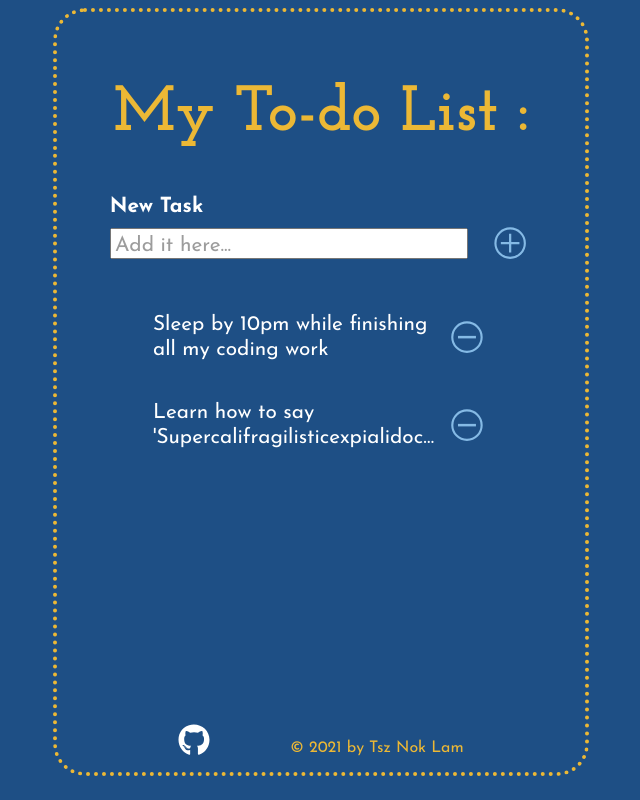
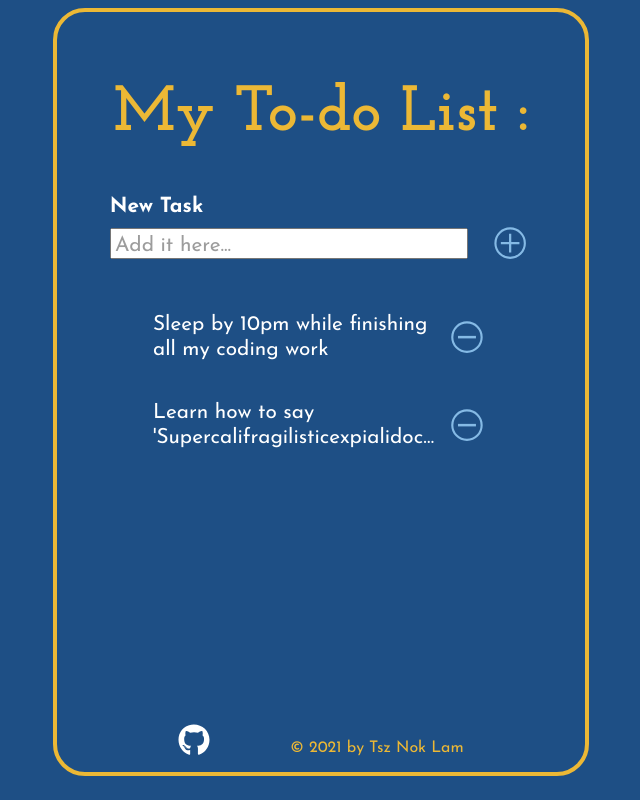
Before and after one commit to NokTNL/Odin-React-Task-App, a React (Create React App) app: page / in a window 1280 px wide. Shown: the whole page, without its empty margins (319-959 px from the left). Built offline with nearby package versions, Linux system fonts and the light colour scheme.

Commit message:
Fix minor issues

```diff
--- a/package.json
+++ b/package.json
@@ -2,7 +2,7 @@
   "name": "task-app",
   "version": "0.1.0",
   "private": true,
-  "homepage": "https://noktnl.github.io/Odin-React-Task-App/",
+  "homepage": "https://noktnl.github.io/React-Task-App/",
   "dependencies": {
     "@fortawesome/fontawesome-svg-core": "^1.2.36",
     "@fortawesome/free-brands-svg-icons": "^5.15.4",
--- a/src/components/TaskItem.js
+++ b/src/components/TaskItem.js
@@ -26,7 +26,7 @@ export default function TaskItem(props) {
   const onResubmit = event => {
     event.preventDefault();
     setIsEditing(false);
-    props.onResubmit({ modifiedTaskContent, editedId: props.task.id }); // Pass deletion to App
+    props.onResubmit({ modifiedTaskContent, editedId: props.task.id }); // Pass edit details to App
   };
 
   /**** Task deletion handling ****/
--- a/src/style/App.css
+++ b/src/style/App.css
@@ -12,7 +12,7 @@ body {
   max-width: 30rem; /* Or the elements inside can grow without bounds */
   margin: 0 auto; /* centering */
   padding: 0 1.5rem;
-  border: 0.3rem dotted #ecb835;
+  border: 0.3rem solid #ecb835;
   border-radius: 2rem;
 
   display: flex;
```
